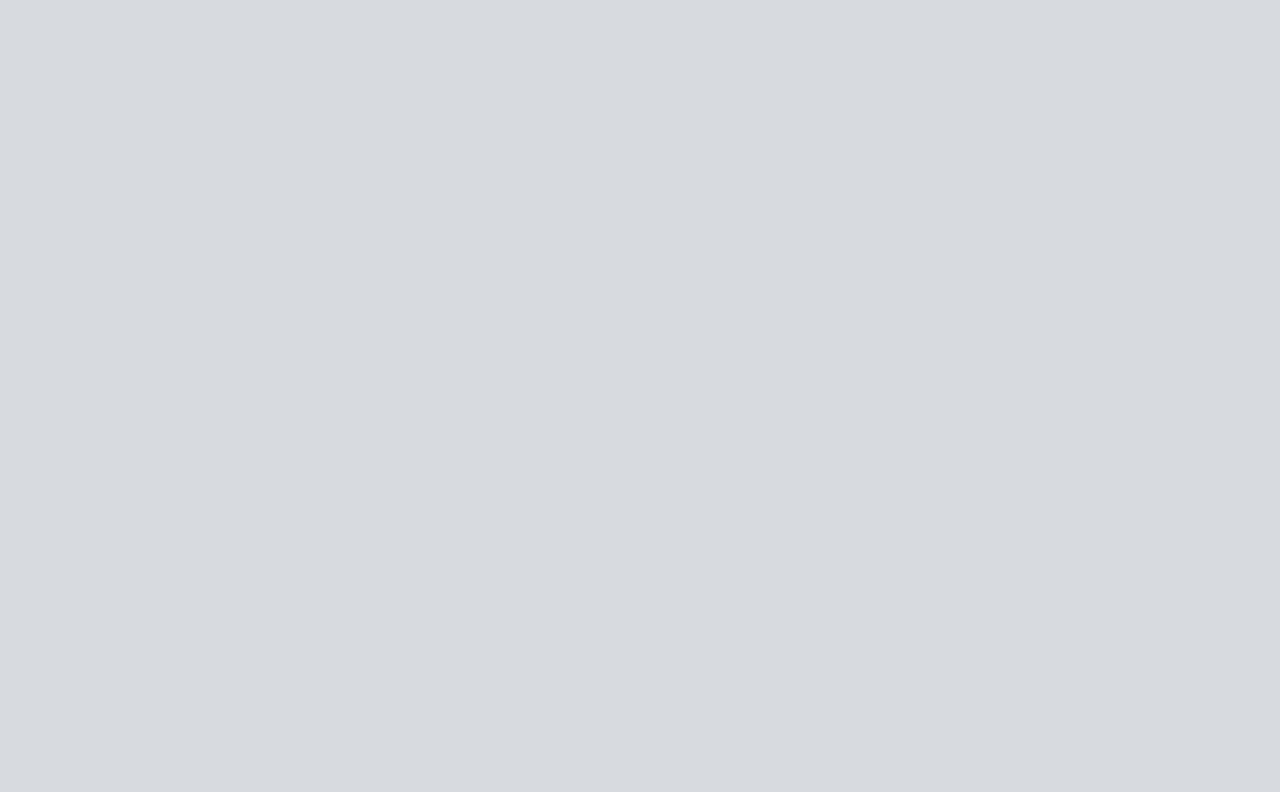
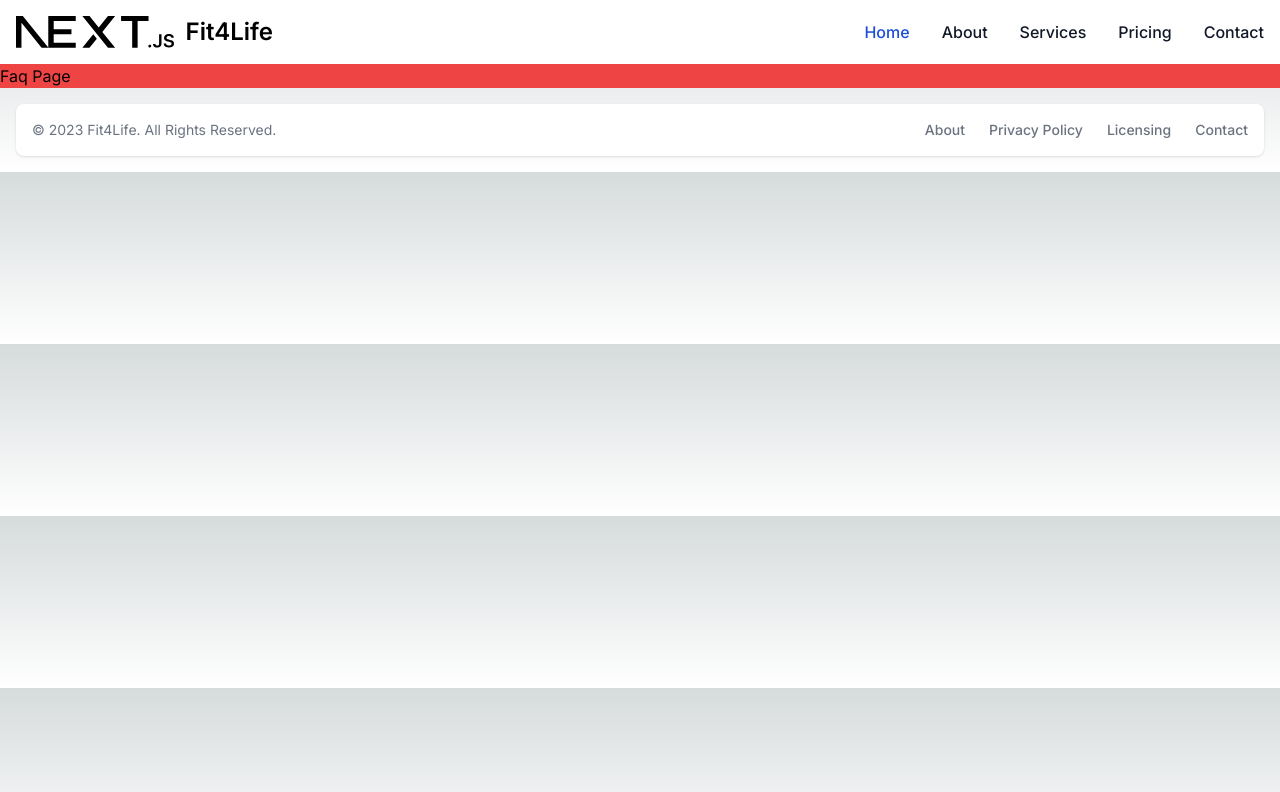
Before and after one commit to Whites7/Fit4Life, a Next.js app: page /faq in a window 1280 px wide. Shown: the top 792 px of the page. Built offline with nearby package versions, Linux system fonts and the light colour scheme.

Commit message:
header + footer

```diff
--- a/src/app/faq/page.tsx
+++ b/src/app/faq/page.tsx
@@ -5,6 +5,7 @@ const FaqPage: NextPage = () => {
     return (
         <div>
             {/* Your content goes here */}
+            <h1 className="bg-red-500">Faq Page</h1>
         </div>
     );
 };
--- a/src/components/footer.tsx
+++ b/src/components/footer.tsx
@@ -2,10 +2,32 @@ import { NextPage } from "next";
 
 const Footer: NextPage = () => {
 
+    const year = new Date().getFullYear();
+
     return (
-        <div>
-            {/* Your content goes here */}
-        </div>
+
+
+<footer className="bg-white rounded-lg shadow m-4 dark:bg-gray-800">
+    <div className="w-full mx-auto max-w-screen-xl p-4 md:flex md:items-center md:justify-between">
+      <span className="text-sm text-gray-500 sm:text-center dark:text-gray-400">© {year} <a href="https://localhost" className="hover:underline">Fit4Life</a>. All Rights Reserved.
+    </span>
+    <ul className="flex flex-wrap items-center mt-3 text-sm font-medium text-gray-500 dark:text-gray-400 sm:mt-0">
+        <li>
+            <a href="#" className="hover:underline me-4 md:me-6">About</a>
+        </li>
+        <li>
+            <a href="#" className="hover:underline me-4 md:me-6">Privacy Policy</a>
+        </li>
+        <li>
+            <a href="#" className="hover:underline me-4 md:me-6">Licensing</a>
+        </li>
+        <li>
+            <a href="#" className="hover:underline">Contact</a>
+        </li>
+    </ul>
+    </div>
+</footer>
+
     );
 };
 
--- a/src/components/header.tsx
+++ b/src/components/header.tsx
@@ -3,9 +3,38 @@ import { NextPage } from "next";
 const Header: NextPage = () => {
 
     return (
-        <div>
-            {/* Your content goes here */}
-        </div>
+
+
+        <nav className="bg-white border-gray-200 dark:bg-gray-900">
+            <div className="max-w-screen-xl flex flex-wrap items-center justify-between mx-auto p-4">
+                <div className="items-center justify-between hidden w-full md:flex md:w-auto md:order-2" id="navbar-user">
+                    <ul className="flex flex-col font-medium p-4 md:p-0 mt-4 border border-gray-100 rounded-lg bg-gray-50 md:space-x-8 rtl:space-x-reverse md:flex-row md:mt-0 md:border-0 md:bg-white dark:bg-gray-800 md:dark:bg-gray-900 dark:border-gray-700">
+                        <li>
+                            <a href="#" className="block py-2 px-3 text-white bg-blue-700 rounded md:bg-transparent md:text-blue-700 md:p-0 md:dark:text-blue-500" aria-current="page">Home</a>
+                        </li>
+                        <li>
+                            <a href="#" className="block py-2 px-3 text-gray-900 rounded hover:bg-gray-100 md:hover:bg-transparent md:hover:text-blue-700 md:p-0 dark:text-white md:dark:hover:text-blue-500 dark:hover:bg-gray-700 dark:hover:text-white md:dark:hover:bg-transparent dark:border-gray-700">About</a>
+                        </li>
+                        <li>
+                            <a href="#" className="block py-2 px-3 text-gray-900 rounded hover:bg-gray-100 md:hover:bg-transparent md:hover:text-blue-700 md:p-0 dark:text-white md:dark:hover:text-blue-500 dark:hover:bg-gray-700 dark:hover:text-white md:dark:hover:bg-transparent dark:border-gray-700">Services</a>
+                        </li>
+                        <li>
+                            <a href="#" className="block py-2 px-3 text-gray-900 rounded hover:bg-gray-100 md:hover:bg-transparent md:hover:text-blue-700 md:p-0 dark:text-white md:dark:hover:text-blue-500 dark:hover:bg-gray-700 dark:hover:text-white md:dark:hover:bg-transparent dark:border-gray-700">Pricing</a>
+                        </li>
+                        <li>
+                            <a href="#" className="block py-2 px-3 text-gray-900 rounded hover:bg-gray-100 md:hover:bg-transparent md:hover:text-blue-700 md:p-0 dark:text-white md:dark:hover:text-blue-500 dark:hover:bg-gray-700 dark:hover:text-white md:dark:hover:bg-transparent dark:border-gray-700">Contact</a>
+                        </li>
+                    </ul>
+                </div>
+                <div className="flex items-left md:order-1 space-x-3 ">
+                    <a href="https://localhost/" className="flex items-center space-x-3">
+                        <img src="/next.svg" className="h-8" alt="Flowbite Logo" />
+                        <span className="self-center text-2xl font-semibold whitespace-nowrap dark:text-white">Fit4Life</span>
+                    </a>
+                </div>
+            </div>
+        </nav>
+
     );
 };
 
```
